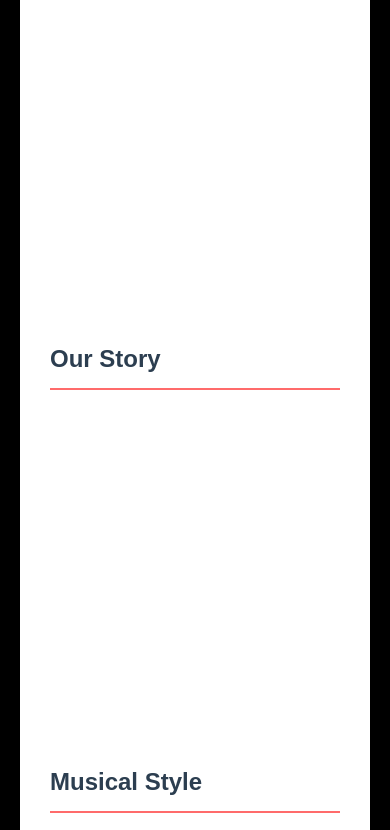
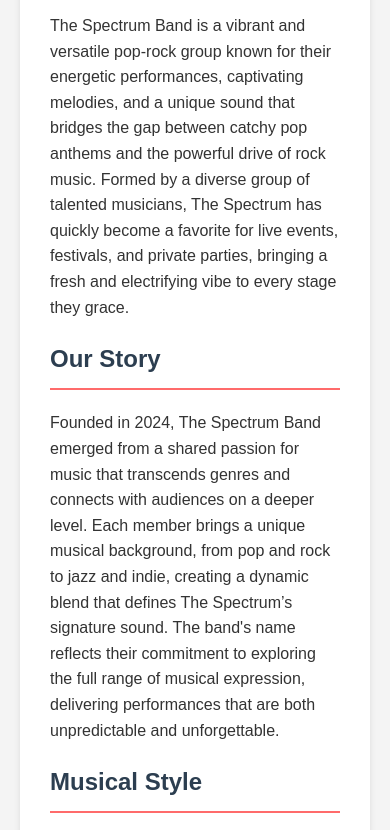
Before and after one commit to AsTroZ02/AsTroZ02.github.io, a plain HTML site: page index.html in a window 390 px wide. Shown: the part 605-1435 px from the top of the page. Drawn offline with Linux system fonts and the light colour scheme.

Commit message:
Update style.css

```diff
--- a/style.css
+++ b/style.css
@@ -117,20 +117,6 @@ footer {
 
     nav ul li {
         margin: 10px 0;
- }
-    body {
-    margin: 0;
-    padding: 0;
-    font-family: Arial, sans-serif;
-    background-image: url('black.png');
-    background-size: cover;
-    background-position: center;
-    background-attachment: fixed; /* Optional: keeps the image fixed while scrolling */
-    color: #fff; /* Optional: to ensure text is readable on the image */
-    }
-body {
-    margin: 0;
-    font-family: Arial, sans-serif;
 }
 
 header {
```
